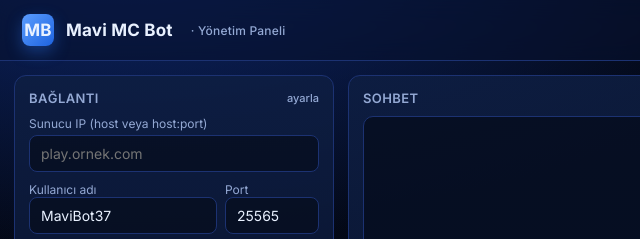
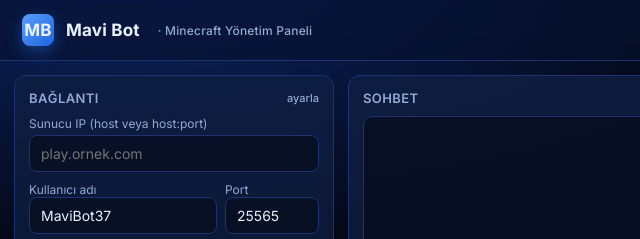
Before and after one commit to likeyoubody1-tech/mavimesaj123, a website built with Vite: page frontend/index.html in a window 1280 px wide. Shown: the top 239 px of the page, 0-640 px from the left. Built offline with nearby package versions, Linux system fonts and the light colour scheme; no server answers.

Commit message:
Proje adını "Mavi MC Bot" → "Mavi Bot" olarak değiştir
- Package.json'daki workspace adları: mavi-bot, mavi-bot-backend, mavi-bot-frontend
- HTML title, panel brand, BASLAT.bat başlığı, README başlığı, server log

Co-Authored-By: Claude Opus 4.7 <noreply@anthropic.com>
Claude-Session: https://claude.ai/code/session_01TkbGnEtu29Yn7C3einhPyK

```diff
--- a/backend/package.json
+++ b/backend/package.json
@@ -1,5 +1,5 @@
 {
-  "name": "mavi-mc-bot-backend",
+  "name": "mavi-bot-backend",
   "version": "1.0.0",
   "type": "module",
   "scripts": {
--- a/backend/src/server.ts
+++ b/backend/src/server.ts
@@ -134,7 +134,7 @@ wss.on('connection', (ws) => {
 });
 
 httpServer.listen(PORT, () => {
-  console.log(`[Mavi MC Bot] Panel: http://localhost:${PORT}`);
+  console.log(`[Mavi Bot] Panel: http://localhost:${PORT}`);
 });
 
 process.on('SIGINT', () => {
--- a/frontend/index.html
+++ b/frontend/index.html
@@ -4,7 +4,7 @@
 <meta charset="UTF-8" />
 <meta name="viewport" content="width=device-width, initial-scale=1" />
 <link rel="icon" href="/favicon.svg" type="image/svg+xml" />
-<title>Mavi MC Bot — Yönetim Paneli</title>
+<title>Mavi Bot — Minecraft Yönetim Paneli</title>
 <link rel="preconnect" href="https://fonts.googleapis.com" />
 <link rel="preconnect" href="https://fonts.gstatic.com" crossorigin />
 <link href="https://fonts.googleapis.com/css2?family=JetBrains+Mono:wght@400;600&amp;family=Inter:wght@400;500;600;700&amp;display=swap" rel="stylesheet" />
--- a/frontend/package.json
+++ b/frontend/package.json
@@ -1,5 +1,5 @@
 {
-  "name": "mavi-mc-bot-frontend",
+  "name": "mavi-bot-frontend",
   "version": "1.0.0",
   "type": "module",
   "scripts": {
--- a/frontend/src/main.ts
+++ b/frontend/src/main.ts
@@ -125,8 +125,8 @@ function renderTopbar(): HTMLElement {
   return el('header', { class: 'topbar' }, [
     el('div', { class: 'brand' }, [
       el('span', { class: 'logo' }, ['MB']),
-      'Mavi MC Bot',
-      el('small', {}, ['· Yönetim Paneli']),
+      'Mavi Bot',
+      el('small', {}, ['· Minecraft Yönetim Paneli']),
     ]),
     el('div', { class: 'status-group' }, [serverPill, pill].filter(Boolean) as Node[]),
   ]);
--- a/package.json
+++ b/package.json
@@ -1,5 +1,5 @@
 {
-  "name": "mavi-mc-bot",
+  "name": "mavi-bot",
   "version": "1.0.0",
   "private": true,
   "workspaces": [
```
Also changed, not shown: README.md, 1 other file.
